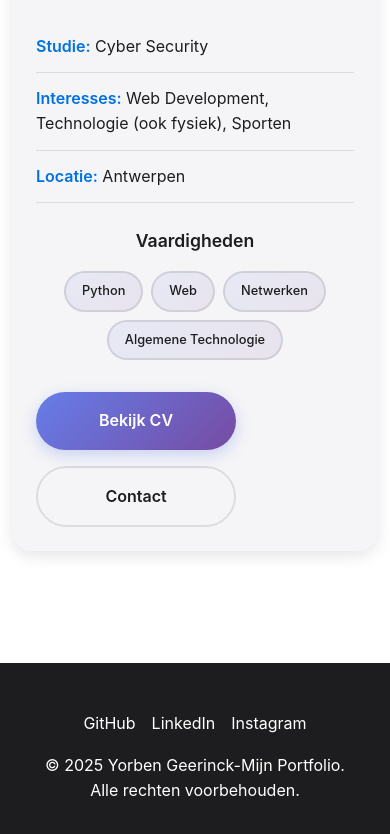
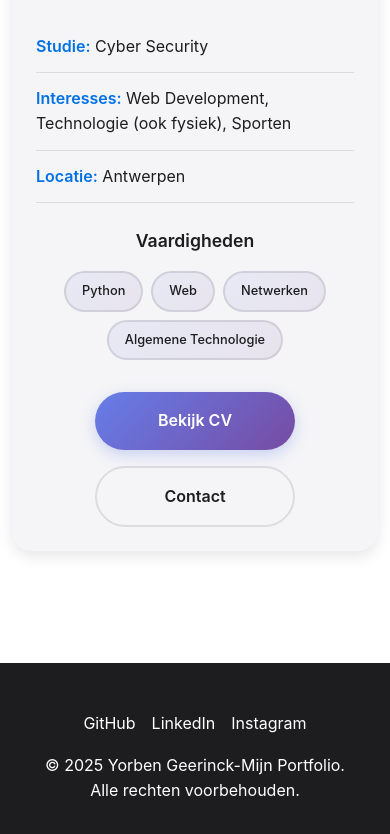
Before and after one commit to geerinckyorben-ux/Personal-site, a plain HTML site: page achtergrond.html in a window 390 px wide. Shown: the part 2342-3176 px from the top of the page. Drawn offline with Linux system fonts and the light colour scheme.

Commit message:
centreren buttons achtergrond&motivatie

```diff
--- a/css/achtergrond.css
+++ b/css/achtergrond.css
@@ -237,6 +237,10 @@
     .profile-card {
         position: static;
     }
+
+    .profile-actions{
+        align-items: center;
+    }
 }
 
 @media (max-width: 768px) {
```
